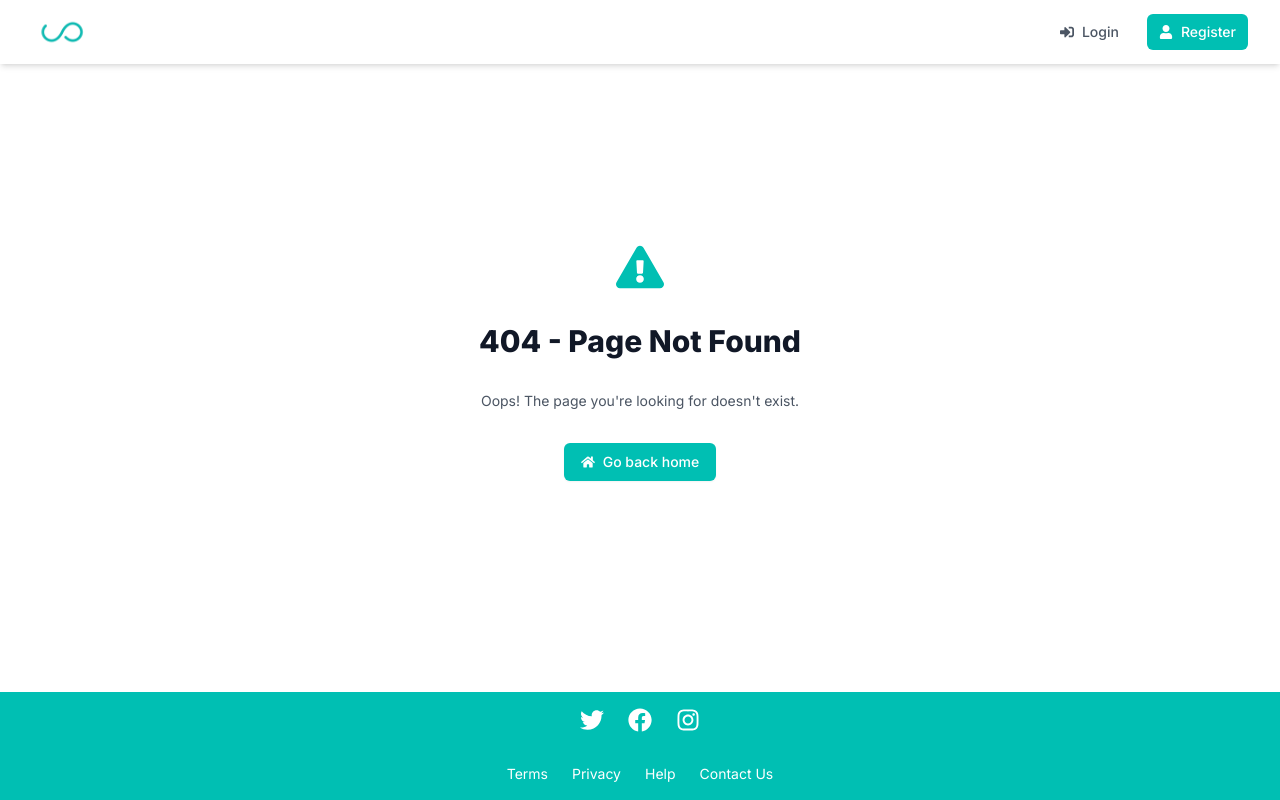
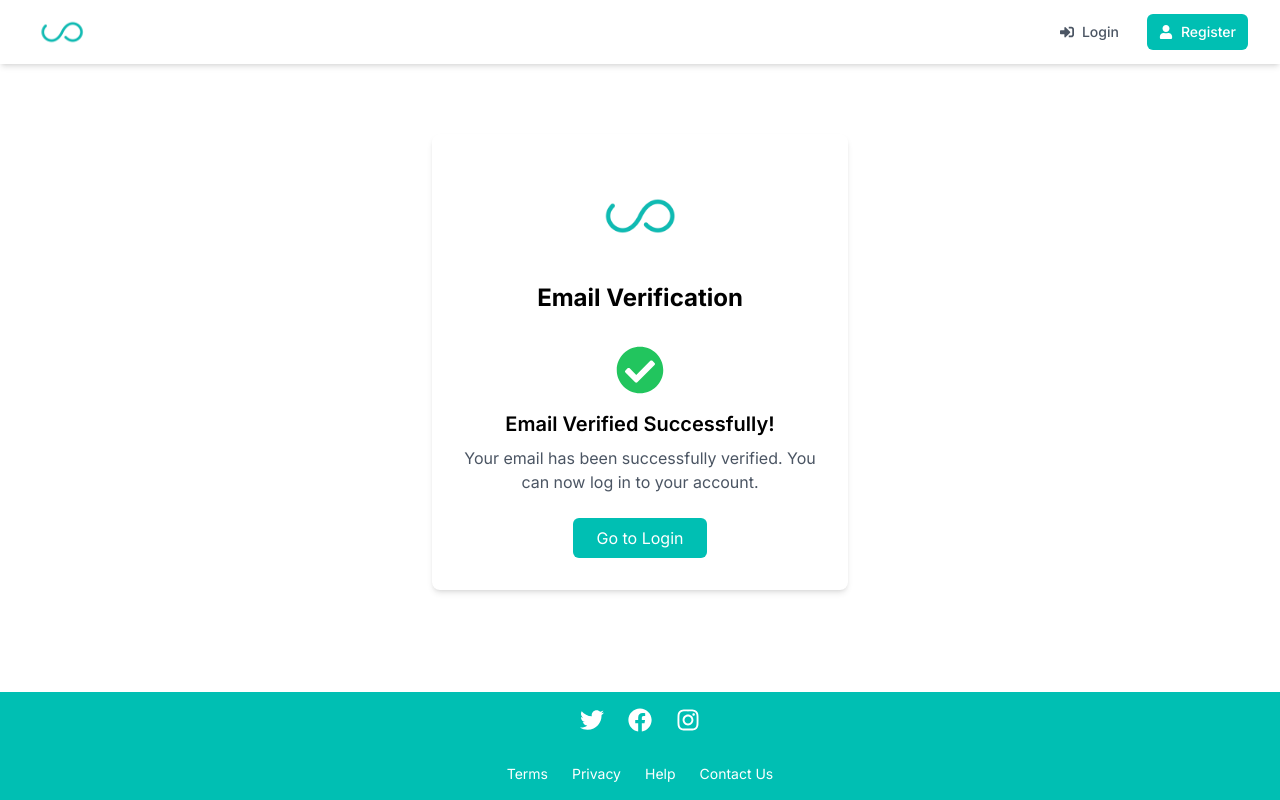
Before and after one commit to youssef4nasser/sarahah-app, a Next.js app: page /confirmEmail in a window 1280 px wide. Before the commit this address had no page. Built offline with nearby package versions, Linux system fonts and the light colour scheme.

Commit message:
`feat: updated layout and register page with toaster position change and added next/router`

```diff
--- /dev/null
+++ b/app/confirmEmail/page.tsx
@@ -0,0 +1,40 @@
+import Image from "next/image";
+import Link from "next/link";
+import { FaCheckCircle } from "react-icons/fa";
+import Logo from "../../public/logo.png";
+
+export default function VerifyEmail() {
+  return (
+    <main className="flex-1 flex flex-col items-center justify-center w-full px-4 max-w-md mx-auto py-8">
+      <div className="bg-white p-8 rounded-lg shadow-md w-full">
+        <div className="flex flex-col items-center mb-8">
+          <Image
+            src={Logo}
+            alt="Sarahah Logo"
+            width={100}
+            height={100}
+            className="mb-4"
+          />
+          <h1 className="text-2xl font-bold text-center">Email Verification</h1>
+        </div>
+
+        <div className="flex flex-col items-center">
+          <FaCheckCircle className="text-green-500 text-5xl mb-4" />
+          <h2 className="text-xl font-semibold mb-2">
+            Email Verified Successfully!
+          </h2>
+          <p className="text-gray-600 text-center mb-6">
+            Your email has been successfully verified. You can now log in to
+            your account.
+          </p>
+          <Link
+            href="/login"
+            className="bg-[#00bfb3] text-white py-2 px-6 rounded-md hover:bg-[#00a89d] focus:outline-none focus:ring-2 focus:ring-[#00bfb3] focus:ring-offset-2 transition-colors"
+          >
+            Go to Login
+          </Link>
+        </div>
+      </div>
+    </main>
+  );
+}
--- a/app/layout.tsx
+++ b/app/layout.tsx
@@ -18,7 +18,7 @@ export default function RootLayout({children,}: Readonly<{children: React.ReactN
       <body className={inter.className + ' min-h-screen flex flex-col items-center justify-between'}>
       <Navbar />
         {children}
-        <Toaster position="bottom-center" toastOptions={{ duration: 3000 }} />
+        <Toaster position="top-center" toastOptions={{ duration: 3000 }} />
       <Footer />
       </body>
     </html>
--- a/app/register/page.tsx
+++ b/app/register/page.tsx
@@ -6,6 +6,7 @@ import { SubmitHandler, useForm } from 'react-hook-form'
 import { AUTH_URLS } from '../_constants/END_POINTS'
 import toast from 'react-hot-toast'
 import axios from 'axios'
+import { useRouter } from 'next/navigation'
 
 type Inputs = {
   name: string
@@ -17,6 +18,7 @@ type Inputs = {
 }
 
 export default function Register() {
+  const router = useRouter();
 
   const {
     register,
@@ -28,7 +30,8 @@ export default function Register() {
   const onSubmit: SubmitHandler<Inputs> = async (data: Inputs) => {
     try {
       const res = await axios.post(`${AUTH_URLS.signup}`, data)
-      console.log(res.data);
+      toast.success(res.data.message + ' please check your email');
+      router.push('/login');
     } catch (error) {
       if (axios.isAxiosError(error) && error.response) {
         toast.error(String(error.response.data.errMsg || error.response.data.Error[0].message));
```
